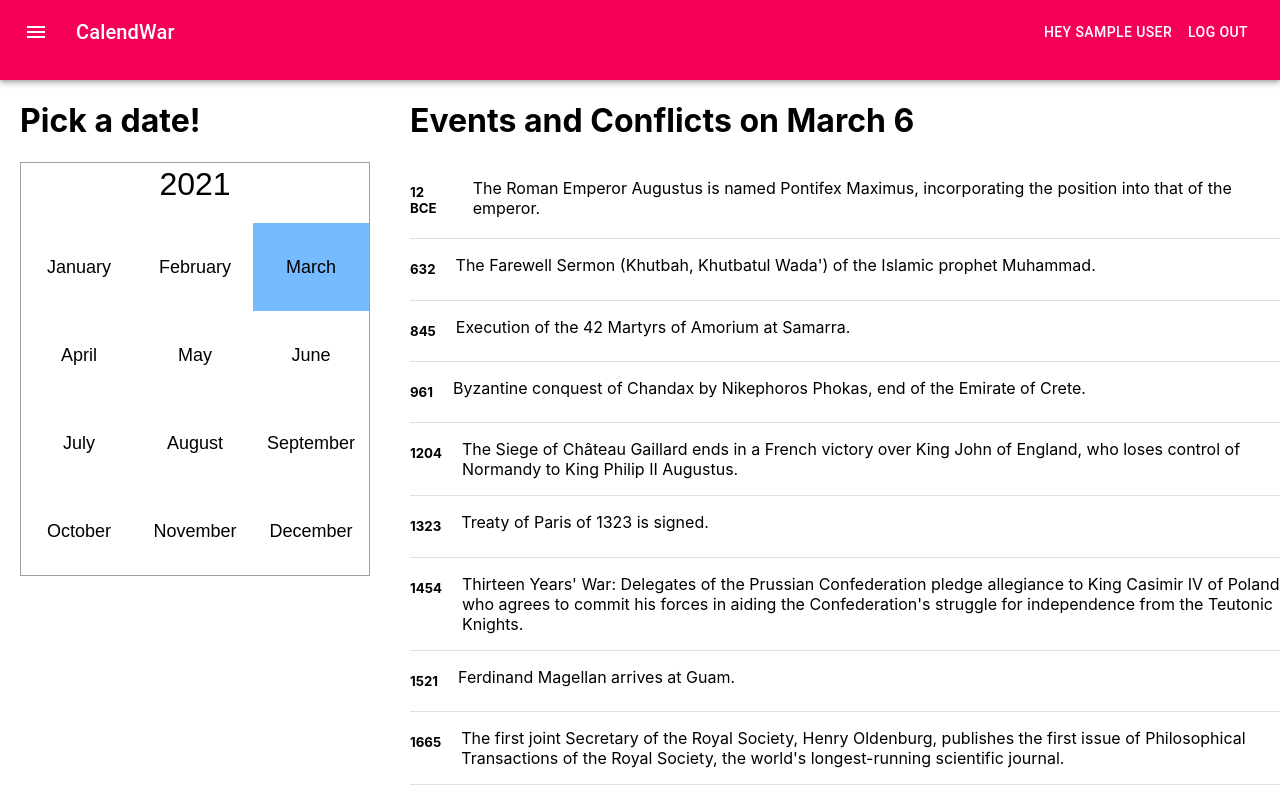
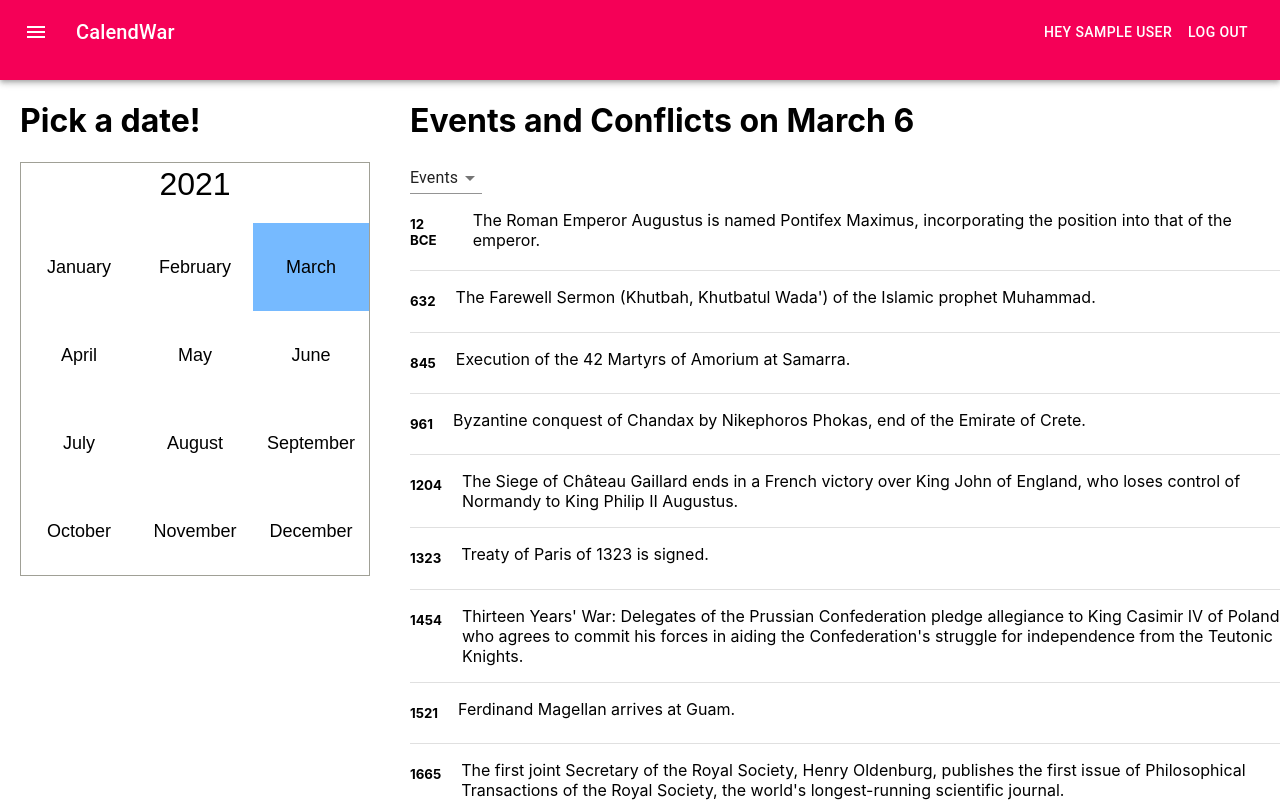
Before and after one commit to HackathonRepos/CalendWar, a React (Create React App) app: page /authenticated/calendar in a window 1280 px wide. Shown: the top 802 px of the page. Built offline with nearby package versions, Linux system fonts and the light colour scheme; no server answers; sample sign-in values are in the browser's storage.

Commit message:
Added option to select between events, deaths, births

```diff
--- a/src/screens/Authenticated/AuthenticatedCalender.jsx
+++ b/src/screens/Authenticated/AuthenticatedCalender.jsx
@@ -4,11 +4,14 @@ import Calendar from "react-calendar";
 import "react-calendar/dist/Calendar.css";
 import axios from "axios";
 import Event from "../../components/CalenderComponents/Event";
+import Select from "@material-ui/core/Select";
+import MenuItem from "@material-ui/core/MenuItem";
 import { mockData } from "./original";
 
 function AuthenticatedCalendar() {
   const [value, onChange] = useState(new Date());
   const [historicalData, setHistoricalData] = useState(mockData);
+  const [historyType, setHistoryType] = useState("Events");
   const month = value.getMonth() + 1;
   const day = value.getDate();
   const handleChange = (val) => {
@@ -21,6 +24,9 @@ function AuthenticatedCalendar() {
         setHistoricalData(data);
       })
       .catch((err) => console.log(err));
+  };
+  const changeType = (evt) => {
+    setHistoryType(evt.target.value);
   };
   useEffect(() => {
     axios
@@ -38,7 +44,9 @@ function AuthenticatedCalendar() {
       <Navbar />
       <div className="CalenderContent">
         <div style={{ marginLeft: "20px" }}>
-          <h1>Pick a date!</h1>
+          <div>
+            <h1>Pick a date!</h1>
+          </div>
           <Calendar
             onChange={handleChange}
             value={value}
@@ -54,9 +62,21 @@ function AuthenticatedCalendar() {
             flexDirection: "column",
           }}
         >
-          <h1>Events and Conflicts on {historicalData["date"]}</h1>
           <div>
-            {historicalData["data"]["Events"].map((ev, i) => (
+            <h1>Events and Conflicts on {historicalData["date"]}</h1>
+            <Select
+              labelId="demo-simple-select-filled-label"
+              id="demo-simple-select-filled"
+              value={historyType}
+              onChange={changeType}
+            >
+              <MenuItem value={"Events"}>Events</MenuItem>
+              <MenuItem value={"Births"}>Births</MenuItem>
+              <MenuItem value={"Deaths"}>Deaths</MenuItem>
+            </Select>
+          </div>
+          <div>
+            {historicalData["data"][historyType].map((ev, i) => (
               <Event year={ev.year} description={ev.text} key={i} />
             ))}
           </div>
```
